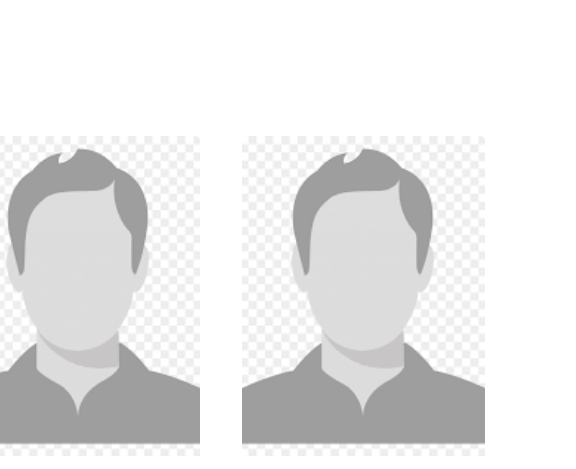
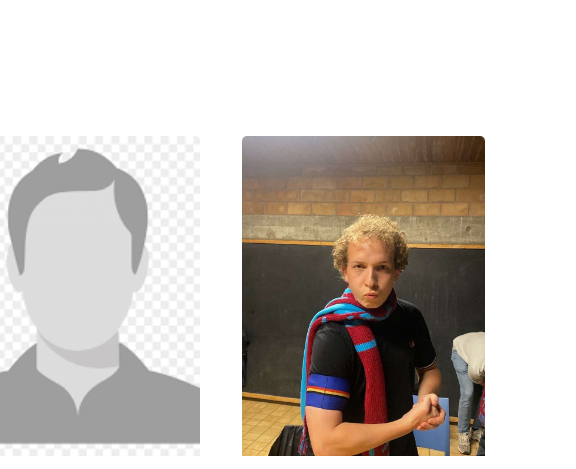
Before and after one commit to peetersrobbe/Dodeka, a plain HTML site: page spelers.html in a window 1280 px wide. Shown: the part 3380-3849 px from the top of the page, 704-1280 px from the left. Drawn offline with nearby package versions, Linux system fonts and the light colour scheme.

Commit message:
Update spelers.html

```diff
--- a/spelers.html
+++ b/spelers.html
@@ -251,7 +251,7 @@
                     </div>
                 </div>
                 <div class="card" >
-                    <img src="Afbeeldingen\no_image.png" class="card-img-top" alt="Mats">
+                    <img src="Afbeeldingen\mats.jpg" class="card-img-top" alt="Mats">
                     <div class="card-body">
                         <h5 class="card-title">Mats De Keersmaecker</h5>
                             <h6 class="card-subtitle mb-2 text-muted">Flankaanvaller</h6>
```
